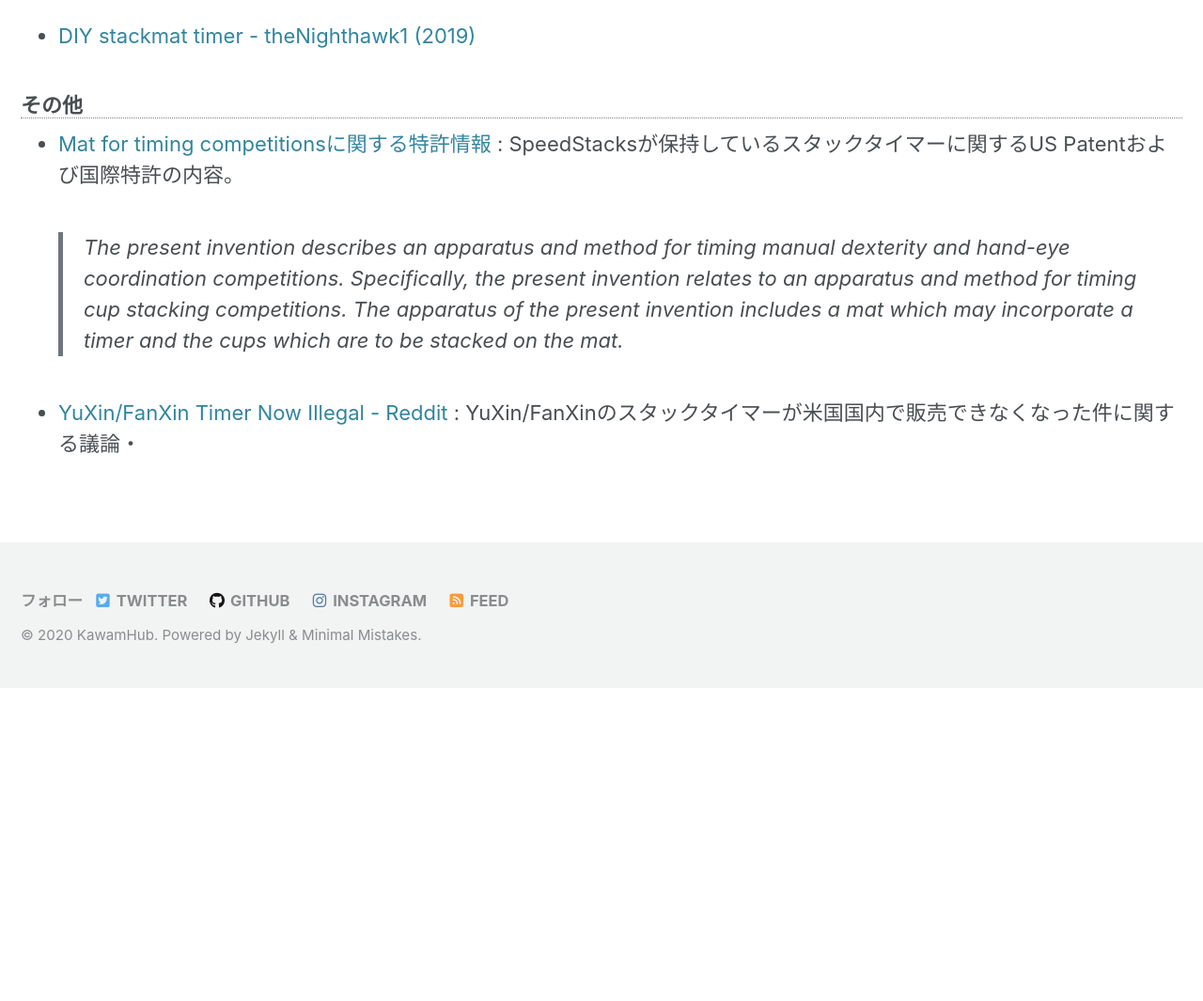
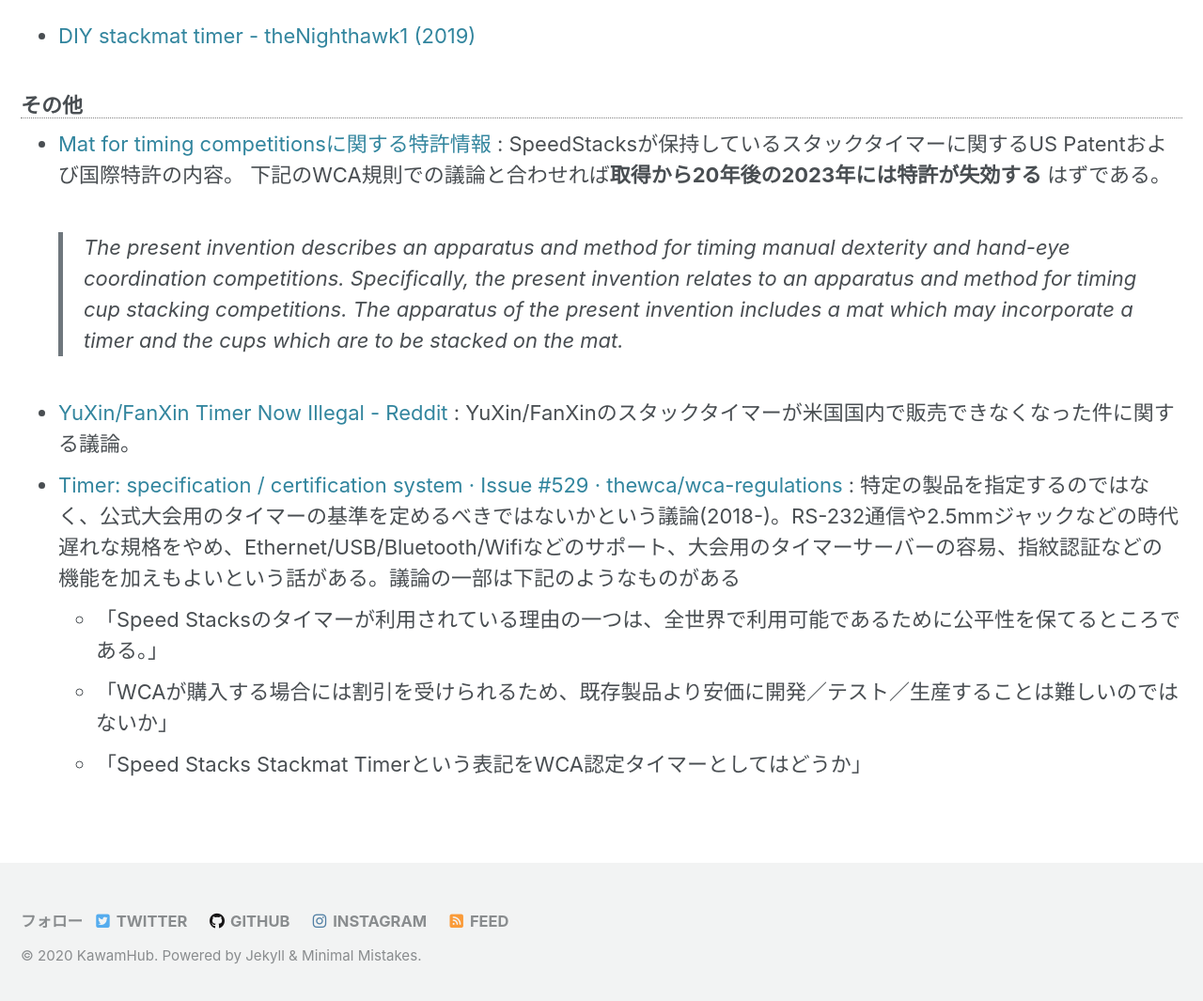
Before and after one commit to kawam1123/kawam1123.github.io, a Jekyll site: the page built from _posts/2020-04-11-stacktimer-csTimer.md, in a window 1280 px wide and 1400 px high, scrolled down 12563 px. Shown: the part 327-1392 px from the top of the window at 94% size. Built offline with Jekyll 4.4.1, drawn with Linux system fonts in a browser that asks for light colours; cached includes are drawn as plain includes; nearby versions of some CDN libraries; some web fonts are replaced; comment, search, counter and statistics services are not loaded; before the commit the page ends 13622 px from its top, so only the background shows below that; some of the changed text lies outside the part shown.

Commit message:
Timer: specificationの議論を追加

```diff
--- a/_posts/2020-04-11-stacktimer-csTimer.md
+++ b/_posts/2020-04-11-stacktimer-csTimer.md
@@ -57,7 +57,7 @@
 | 各種変換ケーブル（スマートフォン向け） | (任意)|
 
 ### スタックタイマー
-スタックタイマーはWCA公式大会に利用されている [**SpeedStack Stackmat Timer G4**](https://store.tribox.com/products/detail.php?product_id=1762)の利用を想定します。トーナメントディスプレイに出力するために2.5mmステレオミニジャック(3極)が装備されているため、このジャックを利用して信号を取得します。**製品のタッチセンサー自体が非常にノイズに弱い**ため、個体差によって正常に動作しない場合があります。また、出力電圧が不安定であることが多く、新しい電池に交換することで正常に動作する場合があります。
+スタックタイマーはWCA公式大会に利用されている [**Speed Stacks Pro Timer G4**](https://store.tribox.com/products/detail.php?product_id=1762)の利用を想定します。トーナメントディスプレイに出力するために2.5mmステレオミニジャック(3極)が装備されているため、このジャックを利用して信号を取得します。**製品のタッチセンサー自体が非常にノイズに弱い**ため、個体差によって正常に動作しない場合があります。また、出力電圧が不安定であることが多く、新しい電池に交換することで正常に動作する場合があります。
 
 ![](../assets/img/stacktimer-connection-stacktimer.png){: width="auto" height="auto" class="img-responsible align-center"}
 Speed Stacks Pro Timer G4 (Tribox)
@@ -165,6 +165,10 @@
 - [DIY stackmat timer - theNighthawk1 (2019)](https://www.reddit.com/r/Cubers/comments/e2qbjt/my_diy_stackmat_timer_project_is_complete_uses_an/?utm_source=share&utm_medium=ios_app&utm_name=iossmf)
 
 ### その他
-- [Mat for timing competitionsに関する特許情報](https://patents.google.com/patent/WO2003107013A2/en) : SpeedStacksが保持しているスタックタイマーに関するUS Patentおよび国際特許の内容。
+- [Mat for timing competitionsに関する特許情報](https://patents.google.com/patent/WO2003107013A2/en) : SpeedStacksが保持しているスタックタイマーに関するUS Patentおよび国際特許の内容。 下記のWCA規則での議論と合わせれば**取得から20年後の2023年には特許が失効する** はずである。
 > The present invention describes an apparatus and method for timing manual dexterity and hand-eye coordination competitions. Specifically, the present invention relates to an apparatus and method for timing cup stacking competitions. The apparatus of the present invention includes a mat which may incorporate a timer and the cups which are to be stacked on the mat.
-- [YuXin/FanXin Timer Now Illegal - Reddit](https://www.reddit.com/r/Cubers/comments/4i7le5/yuxinfanxin_timer_now_illegal/?utm_source=amp&utm_medium=&utm_content=post_body) : YuXin/FanXinのスタックタイマーが米国国内で販売できなくなった件に関する議論・
+- [YuXin/FanXin Timer Now Illegal - Reddit](https://www.reddit.com/r/Cubers/comments/4i7le5/yuxinfanxin_timer_now_illegal/?utm_source=amp&utm_medium=&utm_content=post_body) : YuXin/FanXinのスタックタイマーが米国国内で販売できなくなった件に関する議論。
+- [Timer: specification / certification system · Issue #529 · thewca/wca-regulations](https://github.com/thewca/wca-regulations/issues/529) : 特定の製品を指定するのではなく、公式大会用のタイマーの基準を定めるべきではないかという議論(2018-)。RS-232通信や2.5mmジャックなどの時代遅れな規格をやめ、Ethernet/USB/Bluetooth/Wifiなどのサポート、大会用のタイマーサーバーの容易、指紋認証などの機能を加えもよいという話がある。議論の一部は下記のようなものがある
+  - 「Speed Stacksのタイマーが利用されている理由の一つは、全世界で利用可能であるために公平性を保てるところである。」
+  - 「WCAが購入する場合には割引を受けられるため、既存製品より安価に開発／テスト／生産することは難しいのではないか」
+  - 「Speed Stacks Stackmat Timerという表記をWCA認定タイマーとしてはどうか」
```
